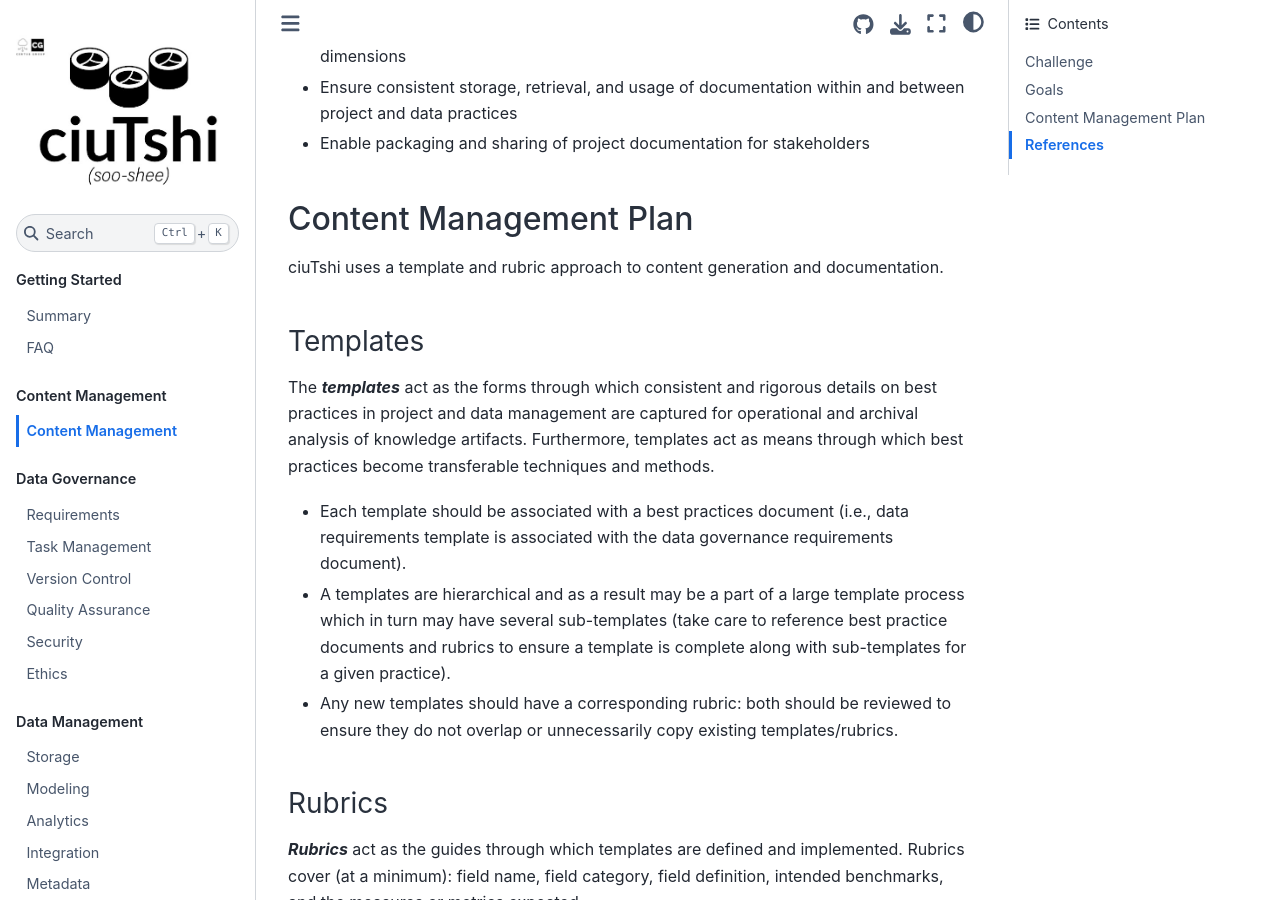
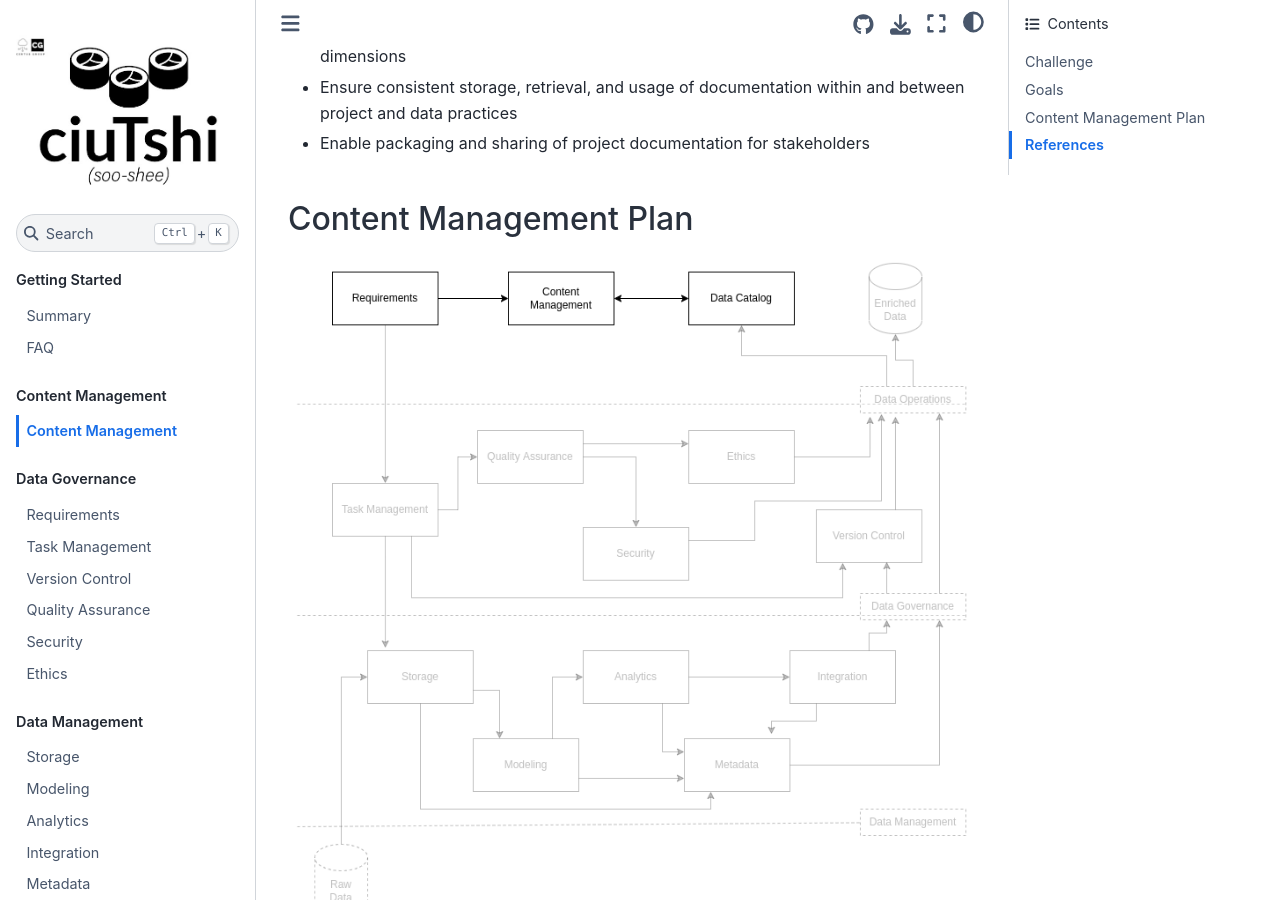
Before and after one commit to CertusGroup/ciutshi, a Sphinx documentation site: the page built from docs/source/content_management.md, in a window 1280 px wide and 900 px high, scrolled down 2023 px. Built offline with Sphinx 7.4.7 and the Sphinx Book theme 1.1.4, drawn with Linux system fonts in a browser that asks for light colours.

Commit message:
cm added diagram

```diff
--- a/docs/source/content_management.md
+++ b/docs/source/content_management.md
@@ -21,6 +21,8 @@ ciuTshi's suggests a tech-agnostic approach to consolidating project, data, and
 * Enable packaging and sharing of project documentation for stakeholders
 
 ## Content Management Plan
+
+![CMF Overview](static/images/cm_overview.png)
 
 ciuTshi uses a template and rubric approach to content generation and documentation.
 
```
